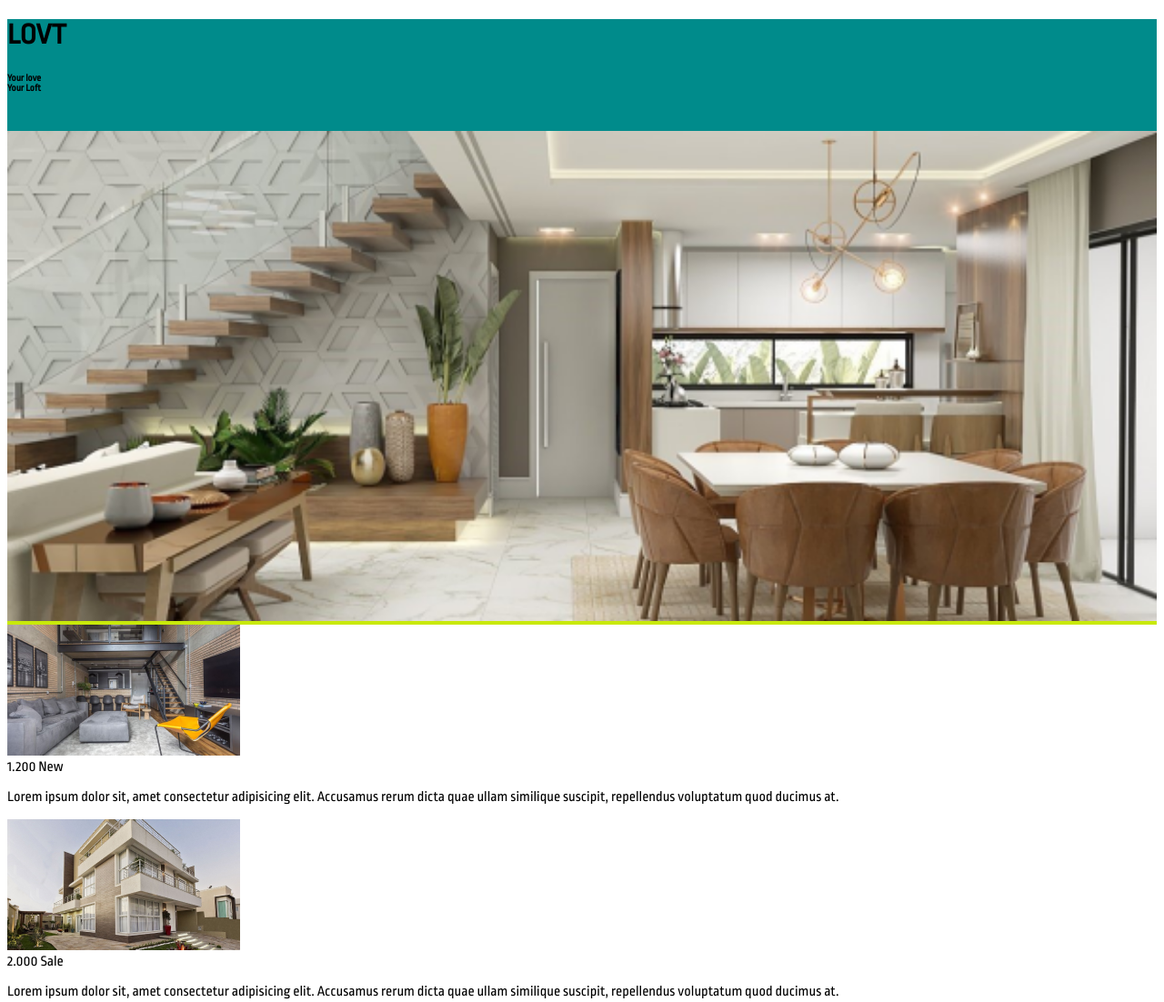
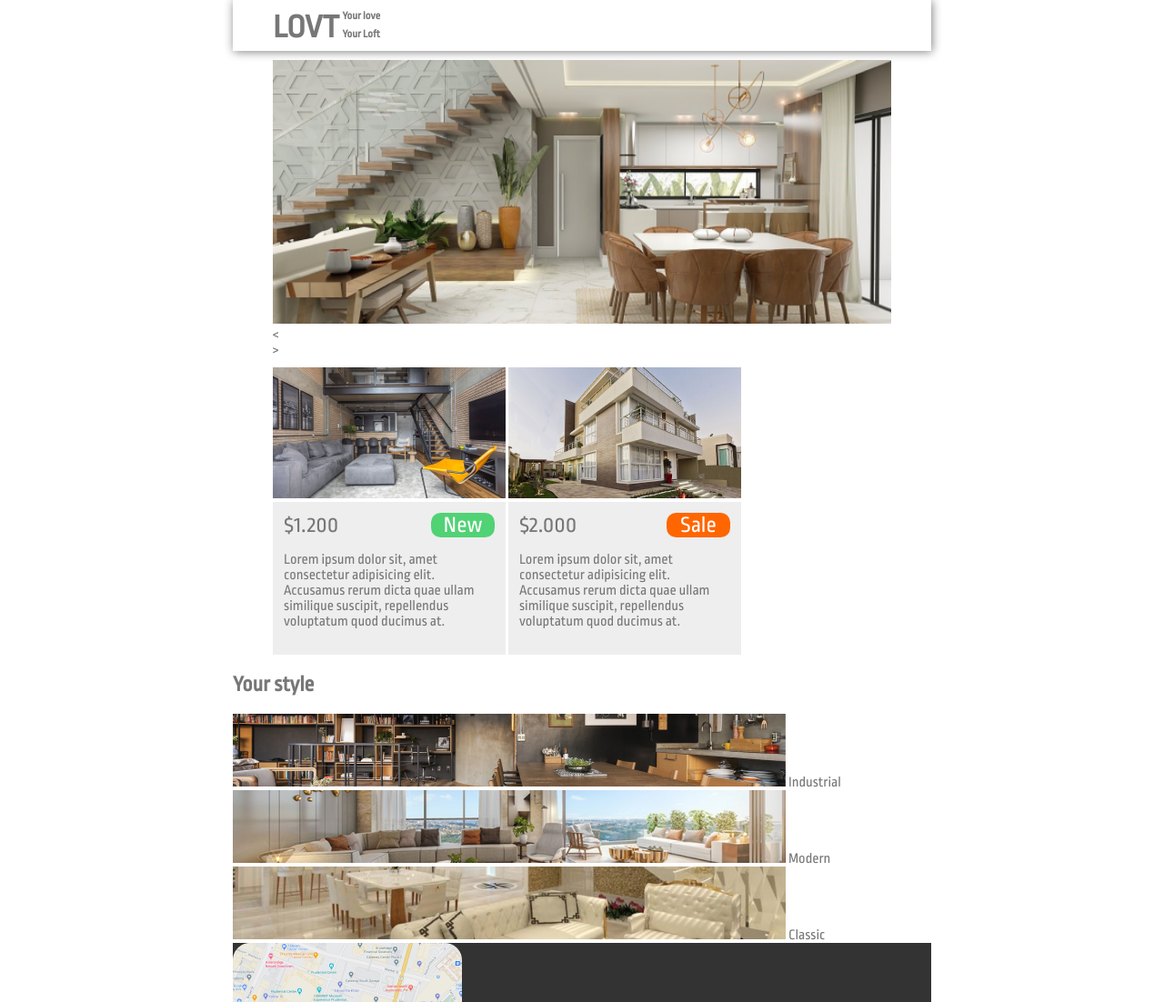
Before and after one commit to Matscode-oficial/Aula_CSS, a website: page index.html in a window 1280 px wide. Shown: the top 1102 px of the page at 91% size. Drawn offline with Linux system fonts and the light colour scheme.

Commit message:
altera sales css

```diff
--- a/index.html
+++ b/index.html
@@ -4,17 +4,11 @@
     <meta charset="UTF-8">
     <meta http-equiv="X-UA-Compatible" content="IE=edge">
     <meta name="viewport" content="width=device-width, initial-scale=1.0">
-    <style>
-        @import url('https://fonts.googleapis.com/css2?family=Ropa+Sans&display=swap');
-        body * {
-            font-family: 'Ropa Sans', sans-serif;
-
-        }
-        </style>
+    <link rel="stylesheet" href="styles.css">
     <title>LOVT</title>
 </head>
 <body>
-    <header style="background-color: darkcyan;">
+    <header>
         <h1>LOVT</h1>
         <h6>
             Your love <br>
@@ -24,40 +18,60 @@
     </header>
 
     <main>
-        <section  style="background-color: rgb(200, 233, 10);" id="banner">
-            <img width="100%" src="img/Rectangle 3.png" alt="">
+        <section id="banner">
+            <img class="styles" width="100%" src="img/Rectangle 3.png" alt="">
+            <div id="left-arrow"><</div>
+            <div id="right-arrow">></div>
           </section>
 
-        <sectio  style="background-color: rgb(18, 86, 29);" id="sales">
+
+          <!-- Sales -->
+        <section id="sales">
             <article>
                 <header>
                     <img src="img/Rectangle 6.png" alt="">
                 </header>
                 <footer>
-                    <span>1.200</span>
-                    <span>New</span>
-                    <p>Lorem ipsum dolor sit, amet consectetur adipisicing elit. Accusamus rerum dicta quae ullam similique suscipit,
-                       repellendus voluptatum quod ducimus at.</p>
+                    <span>$1.200</span>
+                    <span class="info-right">New</span>
+                    <p>
+                        Lorem ipsum dolor sit, amet consectetur adipisicing elit. Accusamus rerum dicta quae ullam similique suscipit,
+                       repellendus voluptatum quod ducimus at.
+                    </p>
                 </footer>
             </article>
-            <article>
+
+          <!-- Sales direita -->
+            <article id="right-sales">
                 <header>
                     <img src="img/Rectangle 7.png" alt="">
                 </header>
                 <footer>
-                    <span>2.000</span>
-                    <span>Sale</span>
-                    <p>Lorem ipsum dolor sit, amet consectetur adipisicing elit. Accusamus rerum dicta quae ullam similique suscipit,
-                       repellendus voluptatum quod ducimus at.</p>
+                    <span>$2.000</span>
+                    <span class="info-left">Sale</span>
+                    <p>
+                        Lorem ipsum dolor sit, amet consectetur adipisicing elit. Accusamus rerum dicta quae ullam similique suscipit,
+                       repellendus voluptatum quod ducimus at.
+                    </p>
                 </footer>
             </article>
         </section>
 
-        <sectio  style="background-color: rgb(210, 17, 129);" id="your-style">
+        <section id="your-style">
                 <h1>Your style</h1>
-                <div><img src="img/Rectangle 11.png" alt=""><span>Industrial</span></div>
-                <div><img src="img/Rectangle 12.png" alt=""><span>Modern</span></div>
-                <div><img src="img/Rectangle 13.png" alt=""><span>Classic</span></div>
+
+                <div>
+                    <img id="primeira" class="styles" src="img/Rectangle 11.png" alt="">
+                    <span>Industrial</span>
+                </div>
+                <div>
+                    <img class="styles" src="img/Rectangle 12.png" alt="">
+                    <span>Modern</span>
+                </div>
+                <div>
+                    <img class="styles" src="img/Rectangle 13.png" alt="">
+                    <span>Classic</span>
+                </div>
 
         </section>
 
@@ -66,16 +80,15 @@
     <footer  style="background-color: #333333">
          <img src="img/image 1.png" alt="">
     <p>
-            LOVT - Yor love, your loft! <br>
-            Broad St, <br>
-            Newark, NJ 07102 - USA <br>
+      LOVT - You love, your loft! <br>
+      Broad St, Newark, NJ 07102 - USA <br>
       +1 (973) 854-555-548 <br>
-            contact
+      contact@lovtrealstate.com
     </p>
 
-        <h4>Our social Media</h4>
+    <h4>Our Social Media</h4>
+    <img src="img/Vector.png" alt="">
     <img src="img/Vector-1.png" alt="">
-        <img src="img/Vector.png" alt="">
     <img src="img/Vector-2.png" alt="">
   </footer>
 </body>
--- a/package.json
+++ b/package.json
@@ -5,7 +5,7 @@
   "main": "index.js",
   "scripts": {
     "test": "echo \"Error: no test specified\" && exit 1",
-    "start": "nodemon"
+    "start": "nodemon index.html"
   },
   "keywords": [],
   "author": "",
--- a/styles.css
+++ b/styles.css
@@ -0,0 +1,97 @@
+@import url('https://fonts.googleapis.com/css2?family=Ropa+Sans&display=swap');
+
+/* Seletor css */
+body {
+    font-family: 'Ropa Sans', sans-serif;
+    padding: 0;
+    margin: 0 auto;
+    color: #777777;
+    width: 768px;
+}
+
+body > header{
+    padding: 8px 44px;
+    font-size: 18px;
+    line-height: 20px;
+    box-shadow: 1px 1px 10px gray;
+}
+
+body > header > img {
+    float: right;
+    margin-top: 16px;
+}
+
+header > *{
+    display: inline-block;
+    margin: 0;
+}
+
+#banner {
+    margin: 10px 44px;
+  }
+
+  #sales {
+    margin: 10px 44px;
+    width: 640px;
+  }
+
+  #sales > article {
+    display: inline-block;
+    width: 40%;
+  }
+
+  #sales > article#right-sale {
+    float: right;
+  }
+
+  #sales > article > footer {
+    padding: 12px;
+    background-color: #EEEEEE;
+  }
+
+  #sales span {
+    font-size: 25px;
+    line-height: 27px;
+    text-align: center;
+
+  }
+
+  .info-right {
+    color: white;
+    width: 70px;
+    border-radius: 10.5px;
+    background-color: #51D275;
+    float: right;
+  }
+
+  .info-left {
+    color: white;
+    width: 70px;
+    border-radius: 10.5px;
+    background-color: rgb(255, 102, 0);
+    float: right;
+  }
+
+/* seletores de classes */
+/* .styles{
+    opacity: 0.5;
+} */
+
+/* seletores de ID */
+/* #primeira{
+    opacity: 1;
+} */
+
+/* seletores por descendencia */
+/* #your-style img{
+    opacity: 0.2;
+} */
+
+/* Seletores de Child */
+/* #your-style > img{
+    opacity: 0.2;
+} */
+/*
+img.styles{
+    opacity: 1;
+} */
```
Lines whose indentation alone changed are shown as unchanged.
